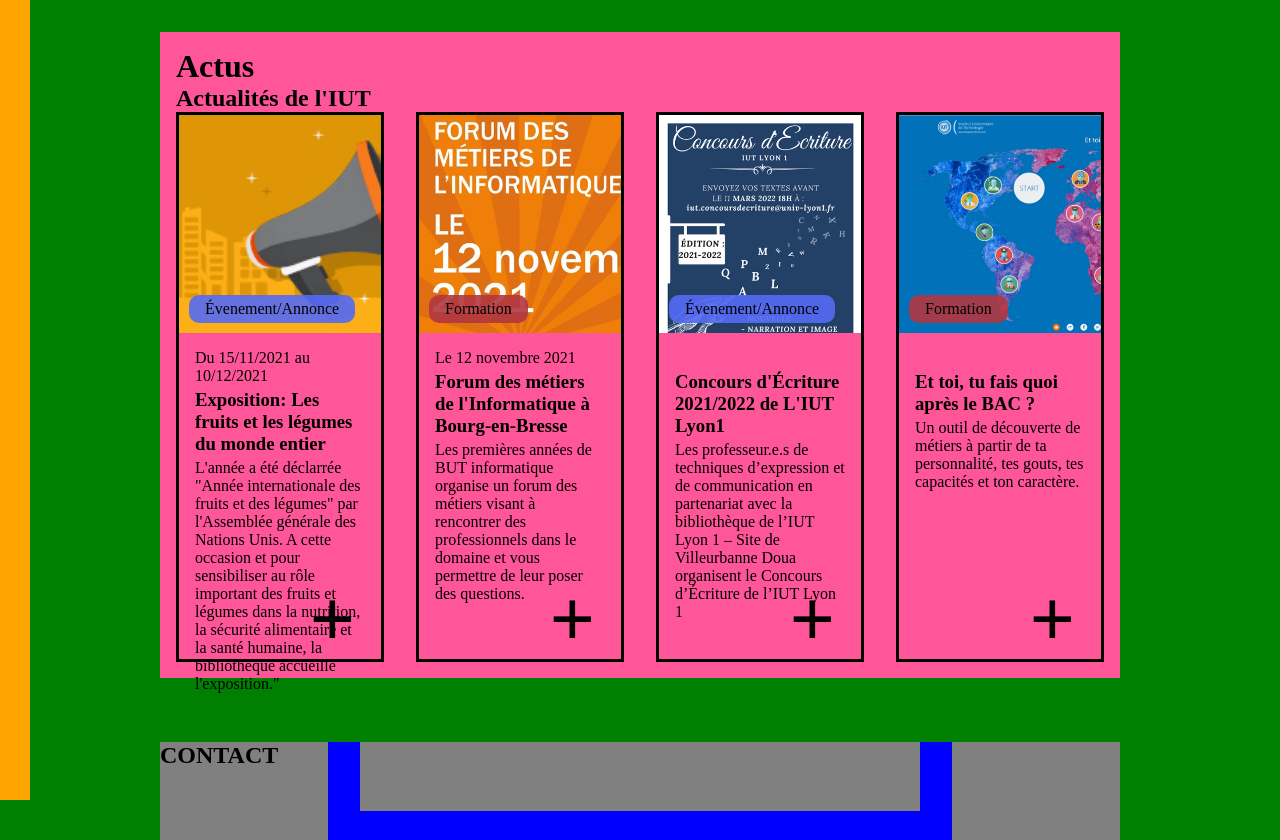
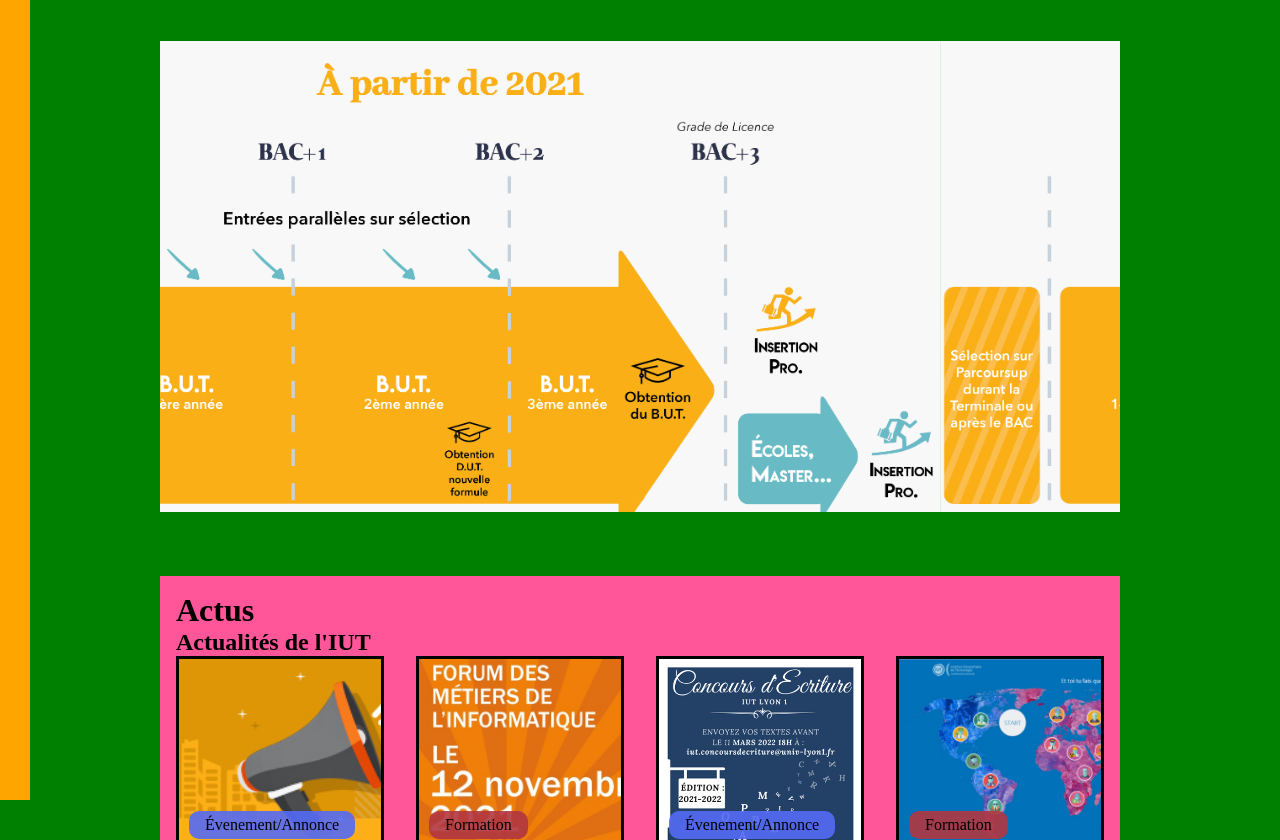
Before and after one commit to androlink/SAE-web, a PHP site: page / in a window 1280 px wide. Shown: the top 840 px of the page. Run offline with PHP 8.4, Linux system fonts and the light colour scheme.

Commit message:
ajout du carroussel de la page d'accueil

```diff
--- a/index.html
+++ b/index.html
@@ -1,14 +1,26 @@
 <!DOCTYPE html>
 <html>
 <head>
+    <meta charset="UTF-8">
+    <meta http-equiv="X-UA-Compatible" content="IE=edge">
+    <meta name="viewport" content="width=device-width, initial-scale=1.0">
     <title>acceuil</title>
-    <meta charset="UTF-8">
-    <link rel="stylesheet" href="style/style index.css">
+    <link href="style/style index.css" rel="stylesheet">
 </head>
 <body>
     <aside>
     </aside>
     <main>
+        <div class="content"> <!-- Caroussel-->
+            <div class="gallery-item slider-container">
+                <div class="slide-holder">
+                    <img src="Images/Carroussel/Amphi.jpg" alt="" />
+                    <img src="Images/Carroussel/Schema_BUT_2021.png" alt="" />
+                    <img src="Images/Carroussel/Schema_BUT_2021.png" alt="" />
+                    <img src="Images/Carroussel/Amphi.jpg" alt="" />
+                </div>
+            </div>
+        </div>
         <span> <!-- actus -->
             <div>
                 <h1> Actus</h1>
@@ -17,7 +29,7 @@
             <ul>
                 <li id="article1" class="event">
                     <a href="https://iut.univ-lyon1.fr/campus/bibliotheque/exposition-les-fruits-et-les-legumes-du-monde-entier#.YZjxddDMJQA" >
-                        <div class="img-top"> </div>
+                        <div class="img img-top"> </div>
                         <article>
                             <p class="date"> Du 15/11/2021 au 10/12/2021 </p>
                             <h3> Exposition: Les fruits et les légumes du monde entier </h3>
@@ -27,7 +39,7 @@
                 </li>
                 <li id="article2" class="formation">
                     <a href="https://iut.univ-lyon1.fr/formation/offre-de-formations/informatique-bourg-en-bresse/forum-des-metiers-de-linformatique-a-bourg-en-bresse#.YZjxhtDMJQA" >
-                    <div class="img-top"></div>
+                    <div class="img img-top"></div>
                         <article>
                             <p class="date"> Le 12 novembre 2021</p>
                             <h3>Forum des métiers de l'Informatique à Bourg-en-Bresse</h3>
@@ -37,7 +49,7 @@
                 </li>
                 <li id="article3" class="event">
                     <a href="https://iut.univ-lyon1.fr/campus/bibliotheque/concours-decriture-2021-2022-de-liut-lyon-1#.YZjxmdDMJQA" >
-                        <div class="img-top"></div>
+                        <div class="img img-top"></div>
                         <article>
                             <p class="date"> &nbsp </p> <!--dirty trics?-->
                             <h3> Concours d'Écriture 2021/2022 de L'IUT Lyon1</h3>
@@ -47,7 +59,7 @@
                 </li>
                 <li id="article4" class="formation">
                     <a href="https://iut.univ-lyon1.fr/actualites/et-toi-tu-fais-quoi-apres-le-bac#.YZjwFtDMJQA" >
-                        <div class="img-top"></div>
+                        <div class="img img-top"></div>
                         <article>
                             <p class="date"> &nbsp </p> <!--dirty trics?-->
                             <h3>Et toi, tu fais quoi après le BAC ?</h3>
--- a/style/style index.css
+++ b/style/style index.css
@@ -25,19 +25,89 @@ aside{
     left: 0;
     height: 100vh;
     width: 30px;
-
     background-color: var(--bg_aside)
 }
 main{
     display: flex;
     flex-direction: column;
     width: 75vw;
+    --hauteur_zone: 37.5vw; /* 2 fois moins que la largeur*/
     min-height: 100vh;
     margin-top: 2rem;
     margin-bottom: 2rem;
     row-gap: 4rem;
 }
 
+img, .img{
+    background-size: cover;
+}
+
+/*----------- PARTIE CAROUSSEL -----------*/
+.content {
+    overflow: hidden;
+    height: var(--hauteur_zone);
+    width: 100%;
+    margin: auto;
+}
+
+.gallery-item {
+    float: left;
+    width: 100%;
+    height: 100%;
+    padding-bottom: 30%;
+    /* display: inline-block; */
+    position: relative;
+    overflow: hidden;
+}
+
+.slider-container {
+    overflow: hidden;
+}
+
+.slide-holder {
+    width: 400%;
+    position: relative;
+    animation: scroller 10s infinite;
+    animation-direction: alternate;
+    animation-delay: 2s;
+    animation-timing-function: ease-in-out;
+}
+
+.slide-holder img {
+    width: 25%;
+    display: inline-block;
+    max-width: 25%;
+    margin-right: -4px;
+}
+
+/* need a step for each slide */
+
+@keyframes scroller {
+    0% {
+        transform: translateX(0);
+    }
+    10% {
+        transform: translateX(0);
+    }
+    30% {
+        transform: translateX(-25%);
+    }
+    40% {
+        transform: translateX(-25%);
+    }
+    60% {
+        transform: translateX(-50%);
+    }
+    70% {
+        transform: translateX(-50%);
+    }
+    90% {
+        transform: translateX(-75%);
+    }
+    100% {
+        transform: translateX(-75%);
+    }
+}
 
 /*----------- PARTIE ACTUS -----------*/
 main>span{
@@ -47,7 +117,7 @@ main>span{
 main>span>ul{
     display: flex;
     column-gap: 2rem;
-    height: 550px;
+    height: var(--hauteur_zone);
     width: 100%;
 }
 main>span>ul>li{
@@ -100,28 +170,25 @@ main>span article::after{
 
 #article1>a>div{
     background-image: url(../Images/Articles/megaphone.gif);
-    background-size: cover;
 }
+
 
 #article2>a>div{
     background-image: url(../Images/Articles/v_20211112-affiche-metier-version-finale-carre_1636536798853.jpg);
-    background-size: cover;
 }
 
 #article3>a>div{
     background-image: url(../Images/Articles/v_affiche-ce-2022_1636358611844.png);
-    background-size: cover;
 }
 
 #article4>a>div{
     background-image: url(../Images/Articles/v_etoitufaisquoiapreslebac_1510822562896.png);
-    background-size: cover;
 }
 
 /*----------- PARTIE CONTACT/CARTE -----------*/
 main>section{
     display: grid;
-    height: 550px;
+    height: var(--hauteur_zone);
     width: 100%;
     background-color: var(--bg_mapContact);
     grid-template-columns: 3fr 10fr 3fr;
```
Also changed, not shown: Images/Carroussel/Amphi.JPG (added), Images/Carroussel/Informatikk.jfif (added), Images/Carroussel/Schema_BUT_2021.png (added), Images/Carroussel/coursAuxCailloux.jpg (added).
